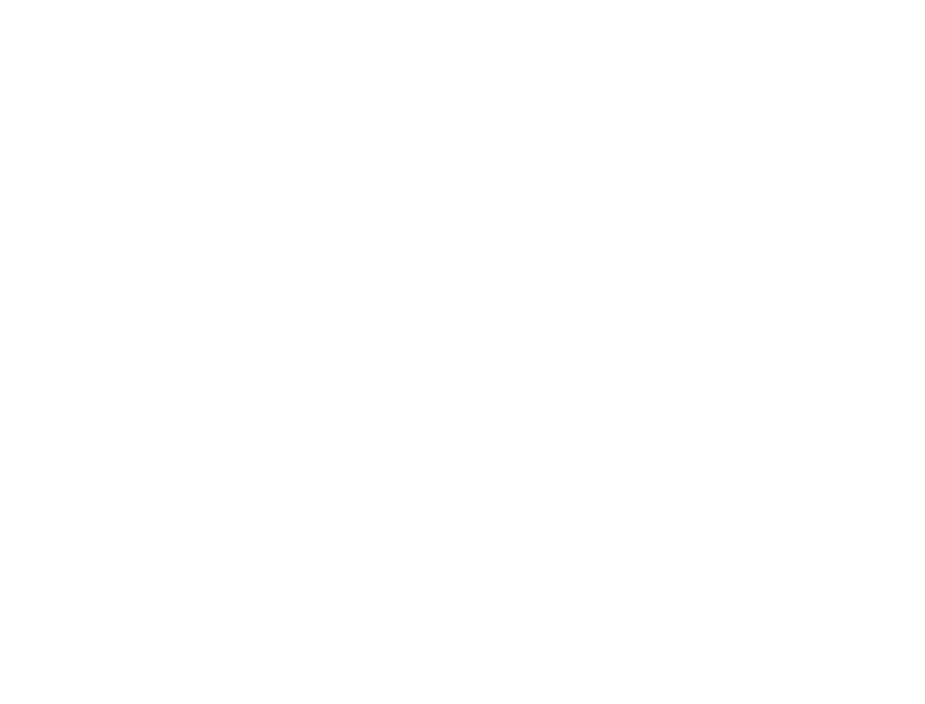
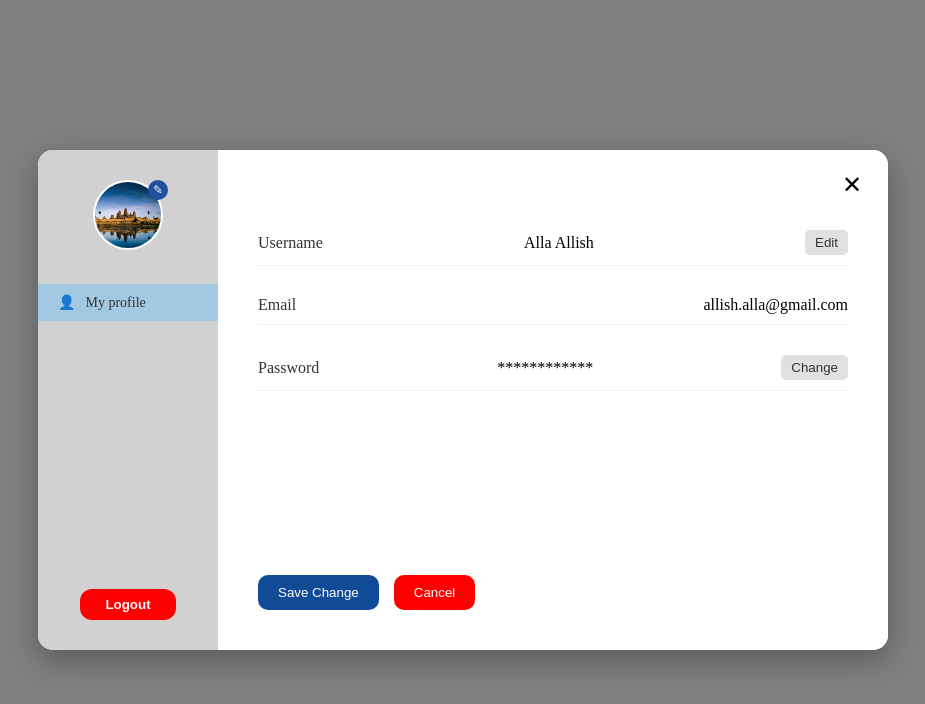
Before and after one commit to Sokleap-SAM/Hotel-Booking-System, a Vue app in the folder frontend/user/: page /ProfileDetail in a window 1280 px wide. Before the commit this address had no page. Shown: the top 704 px of the page, without its empty margins (177-1102 px from the left). Built offline with nearby package versions, Linux system fonts and the light colour scheme; what vue3-google-login would draw is missing.

Commit message:
update userprofile

```diff
--- /dev/null
+++ b/frontend/user/src/components/UserProfile/UserDetail.vue
@@ -0,0 +1,205 @@
+<template>
+  <div class="detail-panel">
+    <button class="close-btn" @click="handleCancel">✕</button>
+
+    <div class="form-container">
+      <div class="info-row">
+        <label>Username</label>
+        <span v-if="!isEditingUsername" class="value">{{ user.username }}</span>
+        <input v-else type="text" v-model="user.username" class="value-input" />
+        <button @click="isEditingUsername = !isEditingUsername" class="edit-field-btn">
+          {{ isEditingUsername ? 'Done' : 'Edit' }}
+        </button>
+      </div>
+
+      <div class="info-row">
+        <label>Email</label>
+        <span class="value">{{ user.email }}</span>
+      </div>
+
+      <div class="info-row">
+        <label>Password</label>
+        <span v-if="!isEditingPassword" class="value">************</span>
+        <div v-else class="password-fields">
+          <input type="password" v-model="newPassword" placeholder="New Password" class="value-input" />
+          <input type="password" v-model="confirmPassword" placeholder="Confirm New Password" class="value-input" />
+        </div>
+        <button @click="togglePasswordEdit" class="edit-field-btn">
+          {{ isEditingPassword ? 'Cancel' : 'Change' }}
+        </button>
+      </div>
+    </div>
+
+    <div class="button-group">
+      <button class="save-btn" @click="handleSave">Save Change</button>
+      <button class="cancel-btn" @click="handleCancel">Cancel</button>
+    </div>
+  </div>
+</template>
+
+<script lang="ts">
+import { defineComponent, ref } from 'vue'
+
+export default defineComponent({
+  name: 'DetailPanel',
+  setup() {
+    const user = ref<{ username: string; email: string; password: string }>({
+      username: 'Alla Allish',
+      email: 'allish.alla@gmail.com',
+      password: 'hashed_password_placeholder',
+    })
+
+    const isEditingUsername = ref(false)
+    const isEditingPassword = ref(false)
+    const newPassword = ref('')
+    const confirmPassword = ref('')
+
+    const handleSave = (): void => {
+      console.log('Saving data to NestJS backend...')
+      if (isEditingUsername.value) {
+        console.log('New Username:', user.value.username)
+        // API call to update username
+      }
+
+      if (isEditingPassword.value) {
+        if (newPassword.value !== confirmPassword.value) {
+          alert('New password and confirm password do not match!')
+          return
+        }
+        if (newPassword.value) {
+          console.log('New Password:', newPassword.value)
+          // API call to update password
+        }
+      }
+
+      alert('Data saved (Mock)')
+      isEditingUsername.value = false
+      isEditingPassword.value = false
+      newPassword.value = ''
+      confirmPassword.value = ''
+    }
+
+    const handleCancel = (): void => {
+      console.log('Action cancelled')
+      isEditingUsername.value = false
+      isEditingPassword.value = false
+      newPassword.value = ''
+      confirmPassword.value = ''
+    }
+
+    const togglePasswordEdit = () => {
+      isEditingPassword.value = !isEditingPassword.value
+      if (!isEditingPassword.value) {
+        newPassword.value = ''
+        confirmPassword.value = ''
+      }
+    }
+
+    return {
+      user,
+      isEditingUsername,
+      isEditingPassword,
+      newPassword,
+      confirmPassword,
+      handleSave,
+      handleCancel,
+      togglePasswordEdit,
+    }
+  },
+})
+</script>
+
+<style scoped>
+.detail-panel {
+  flex: 1;
+  background: white;
+  padding: 40px;
+  display: flex;
+  flex-direction: column;
+}
+
+.close-btn {
+  position: absolute;
+  top: 20px;
+  right: 20px;
+  background: none;
+  border: none;
+  font-size: 24px;
+  cursor: pointer;
+}
+
+.form-container {
+  margin-top: 40px;
+  display: flex;
+  flex-direction: column;
+  gap: 30px;
+}
+
+.info-row {
+  display: flex;
+  justify-content: space-between;
+  align-items: center;
+  border-bottom: 1px solid #f0f0f0;
+  padding-bottom: 10px;
+}
+
+.info-row label {
+  font-weight: 500;
+  color: #333;
+}
+
+.info-row .value {
+  color: #000;
+}
+
+/* New styles for input fields and edit buttons */
+.value-input {
+  flex-grow: 1;
+  margin-left: 10px;
+  padding: 5px 10px;
+  border: 1px solid #ccc;
+  border-radius: 5px;
+}
+
+.edit-field-btn {
+  background-color: #e0e0e0;
+  color: #333;
+  border: none;
+  padding: 5px 10px;
+  border-radius: 5px;
+  cursor: pointer;
+  margin-left: 10px;
+}
+
+.password-fields {
+  display: flex;
+  flex-direction: column;
+  gap: 10px;
+  flex-grow: 1;
+  margin-left: 10px;
+}
+
+.button-group {
+  margin-top: auto;
+  display: flex;
+  gap: 15px;
+}
+
+.save-btn {
+  background-color: #114b97;
+  color: white;
+  border: none;
+  padding: 10px 20px;
+  border-radius: 10px;
+  cursor: pointer;
+}
+
+.cancel-btn {
+  background-color: #ff0000;
+  color: white;
+  border: none;
+  padding: 10px 20px;
+  border-radius: 10px;
+  cursor: pointer;
+}
+</style>
--- /dev/null
+++ b/frontend/user/src/components/UserProfile/UserSidebar.vue
@@ -0,0 +1,140 @@
+<template>
+  <div class="sidebar">
+    <div class="profile-header">
+      <div class="avatar-wrapper">
+        <img :src="user.profileImage" alt="User Avatar" class="avatar" />
+        <div class="edit-icon">
+          <span>✎</span>
+        </div>
+      </div>
+      <p class="username-label">{{ username }}</p>
+    </div>
+
+    <nav class="sidebar-nav">
+      <div class="nav-item active">
+        <span class="icon">👤</span>
+        My profile
+      </div>
+    </nav>
+
+    <button class="logout-btn" @click="handleLogout">Logout</button>
+  </div>
+</template>
+
+<script lang="ts">
+import { defineComponent, ref } from 'vue'
+// 1. Import the local image so Vite processes the correct URL
+import localAvatar from '@/assets/Angkorwat.png' // Make sure the extension is correct (.jpg, .png, etc.)
+
+export default defineComponent({
+  name: 'UserSidebar',
+  props: {
+    username: {
+      type: String,
+      required: true,
+    },
+  },
+  setup() {
+    // 2. Initial state uses the imported local image
+    const user = ref<{ profileImage: string }>(
+      {
+        profileImage: localAvatar,
+      }
+    )
+
+    const handleLogout = (): void => {
+      console.log('Logging out...')
+    }
+
+    /* FUTURE NESTJS NOTE:
+      When you fetch from NestJS, you will simply do:
+      user.value.profileImage = "http://localhost:3000/uploads/image.jpg"
+      The <img> tag will automatically update.
+    */
+
+    return {
+      user,
+      handleLogout,
+    }
+  },
+})
+</script>
+
+<style scoped>
+/* Keeping your existing styles... */
+.sidebar {
+  width: 180px;
+  background-color: #d1d1d1;
+  display: flex;
+  flex-direction: column;
+  align-items: center;
+  padding: 30px 0;
+  height: 100%; /* Ensure it fills the modal height */
+}
+
+.avatar-wrapper {
+  position: relative;
+  margin-bottom: 10px;
+}
+
+.avatar {
+  width: 70px;
+  height: 70px;
+  border-radius: 50%;
+  object-fit: cover;
+  border: 2px solid white; /* Optional: adds a nice border like your image */
+}
+
+.edit-icon {
+  position: absolute;
+  top: 0;
+  right: -5px;
+  background: #20509e;
+  color: white;
+  border-radius: 50%;
+  width: 20px;
+  height: 20px;
+  font-size: 12px;
+  display: flex;
+  align-items: center;
+  justify-content: center;
+  cursor: pointer;
+}
+
+.username-label {
+  font-size: 12px;
+  color: #444;
+  margin-bottom: 30px;
+  text-align: center;
+}
+
+.sidebar-nav {
+  width: 100%;
+}
+
+.nav-item.active {
+  background-color: #a3c9e2;
+  padding: 10px 20px;
+  display: flex;
+  align-items: center;
+  gap: 10px;
+  font-size: 14px;
+  color: #333;
+}
+
+.logout-btn {
+  margin-top: auto;
+  background-color: #ff0000;
+  color: white;
+  border: none;
+  padding: 8px 25px;
+  border-radius: 12px;
+  cursor: pointer;
+  font-weight: bold;
+  transition: opacity 0.2s;
+}
+
+.logout-btn:hover {
+  opacity: 0.8;
+}
+</style>
--- a/frontend/user/src/router/index.ts
+++ b/frontend/user/src/router/index.ts
@@ -11,6 +11,7 @@ import BookingDetail from '@/view/BookingDetail.vue'
 import RoomDetailModal from '@/components/BookingDetail/RoomDetailModal.vue'
 import TransactionPayment from "@/view/TransactionPayment.vue"
 import LastPayment from '@/view/LastPayment.vue'
+import ProfileDetail from '@/view/ProfileDetail.vue'
 
 const routes = [
   {
@@ -73,6 +74,11 @@ const routes = [
     path: '/LastPayment',
     name: 'LastPayment',
     component: LastPayment,
+  },
+  {
+    path: '/ProfileDetail',
+    name: 'ProfileDetail',
+    component: ProfileDetail,
   }
 ]
 
--- a/frontend/user/src/view/BookingPage.vue
+++ b/frontend/user/src/view/BookingPage.vue
@@ -3,37 +3,45 @@
   <div class="bookingpage" :style="backgroundHeader">
     <div class="RowHeader">
       <div class="title">CamBook.com</div>
-      <button class="Profile">
+      <button class="Profile" @click="isProfileOpen = true">
         <i class="ri-user-line"></i>
       </button>
     </div>
     <MenuPanel />
     <FilterPanel />
     <ViewHotelDetail />
+
+    <ProfileDetail v-if="isProfileOpen" @close="isProfileOpen = false" />
   </div>
 </template>
 
 <script lang="ts">
-  import  background from '@/assets/Background2.png'
-  import MenuPanel from '@/components/Booking/MenuPanel.vue';
-  import FilterPanel from '@/components/Booking/FilterPanel.vue';
-  import ViewHotelDetail from '@/components/Booking/ViewHotelDetail.vue';
+import { ref } from 'vue' // Import ref
+import background from '@/assets/Background2.png'
+import MenuPanel from '@/components/Booking/MenuPanel.vue'
+import FilterPanel from '@/components/Booking/FilterPanel.vue'
+import ViewHotelDetail from '@/components/Booking/ViewHotelDetail.vue'
+import ProfileDetail from '@/view/ProfileDetail.vue'
 
 export default {
   name: 'BookingPage',
+  components: {
+    MenuPanel,
+    FilterPanel,
+    ViewHotelDetail,
+    ProfileDetail, // Register component
+  },
   setup() {
+    const isProfileOpen = ref(false) // State to control visibility
+
     const backgroundHeader = {
-        backgroundImage: `url(${background})`
+      backgroundImage: `url(${background})`,
     }
 
     return {
       backgroundHeader,
+      isProfileOpen, // Return the state
     }
-    },
-    components: {
-      MenuPanel,
-      FilterPanel,
-      ViewHotelDetail,
   },
 }
 </script>
@@ -83,7 +91,7 @@
 }
 .Profile i {
   font-size: 24px;
-  color: #0D4798;
+  color: #0d4798;
   line-height: 50px;
   text-align: center;
   display: block;
--- /dev/null
+++ b/frontend/user/src/view/ProfileDetail.vue
@@ -0,0 +1,71 @@
+<template>
+  <div class="profile-overlay" @click.self="$emit('close')">
+    <div class="profile-modal-container">
+      <button class="close-btn-inside" @click="$emit('close')"></button>
+
+      <UserSidebar :username="username" />
+      <UserDetail />
+    </div>
+  </div>
+</template>
+
+<script lang="ts">
+import { defineComponent } from 'vue'
+import UserDetail from '@/components/UserProfile/UserDetail.vue'
+import UserSidebar from '@/components/UserProfile/UserSidebar.vue'
+
+export default defineComponent({
+  name: 'ProfileDetail',
+  emits: ['close'], // Define the close event
+  components: {
+    UserDetail,
+    UserSidebar,
+  },
+  data() {
+    return {
+      username: '', // Replace with actual username or fetch from store/API
+    }
+  },
+})
+</script>
+
+<style scoped>
+.profile-overlay {
+  position: fixed;
+  top: 0;
+  left: 0;
+  width: 100vw;
+  height: 100vh;
+  background-color: rgba(0, 0, 0, 0.5); /* Semi-transparent black background */
+  display: flex;
+  justify-content: center;
+  align-items: center;
+  z-index: 1000; /* Ensures it stays on top of other content */
+}
+.profile-modal-container {
+  position: relative; /* Crucial: This keeps the 'X' inside this box */
+  display: flex;
+  width: 850px;
+  height: 500px;
+  background: white;
+  border-radius: 15px;
+  overflow: hidden;
+  box-shadow: 0 10px 30px rgba(0, 0, 0, 0.3);
+}
+
+.close-btn-inside {
+  position: absolute;
+  top: 15px;
+  right: 15px;
+  background: none; /* Matches the white background */
+  border: none; /* Adds the box look from your image */
+  font-size: 28px;
+  cursor: pointer;
+  z-index: 20;
+  display: flex;
+  align-items: center;
+  justify-content: center;
+  width: 35px;
+  height: 35px;
+}
+</style>
```
Also changed, not shown: frontend/user/src/components/BookingDetail/RoomDetailModal.vue (line endings or trailing spaces). Lines whose indentation alone changed are shown as unchanged.
